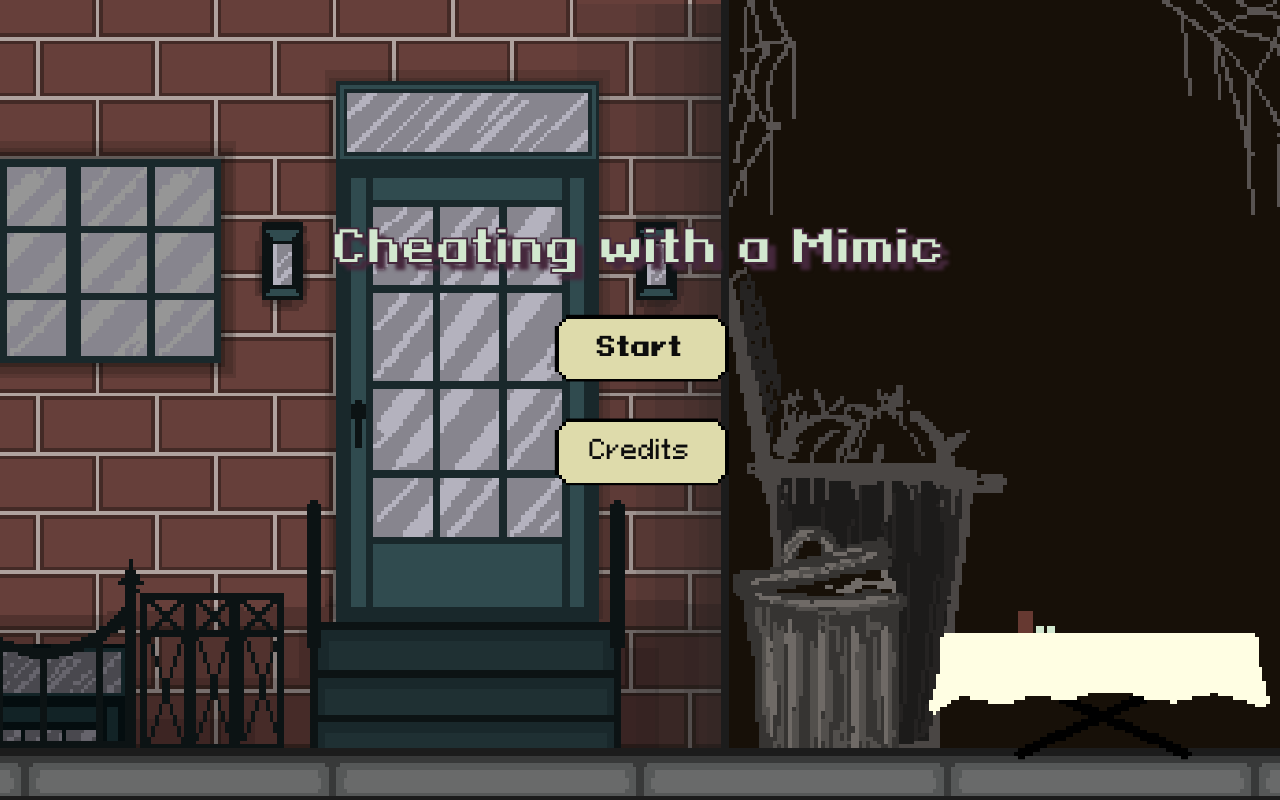
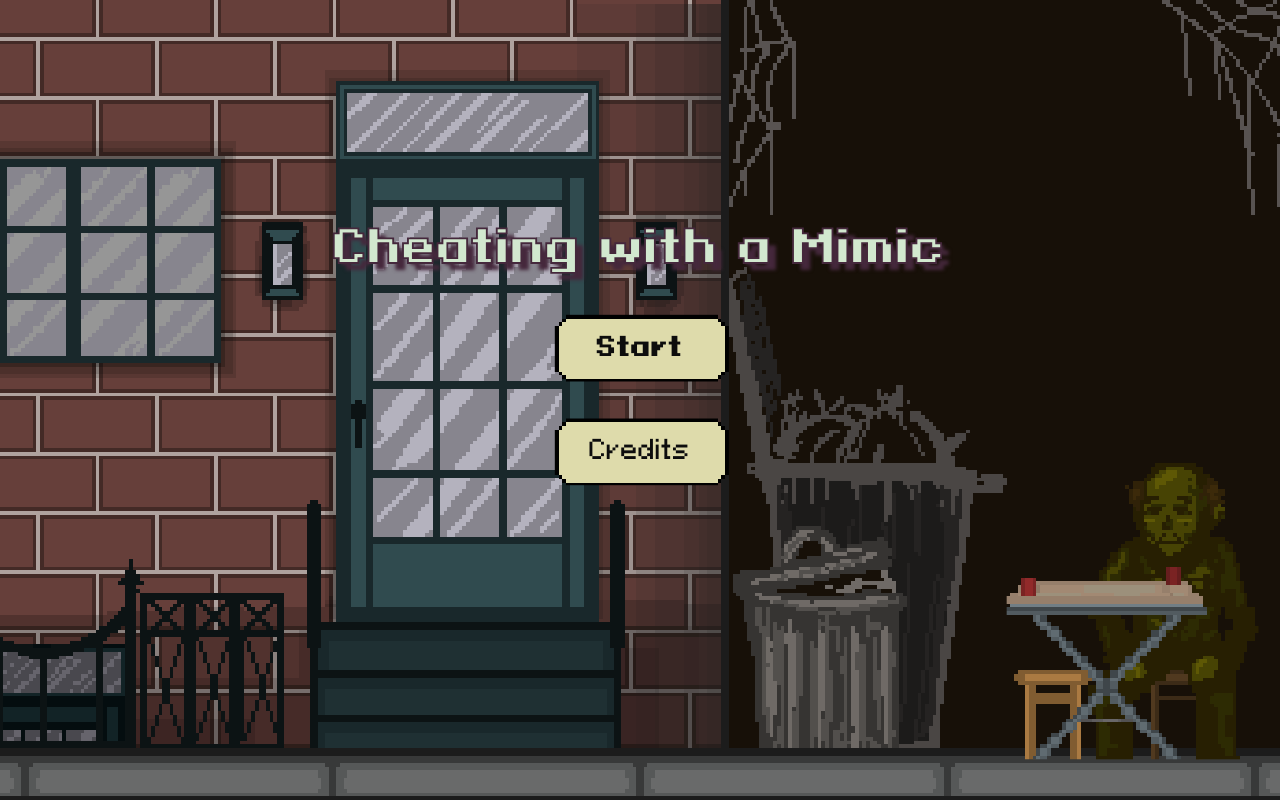
Before and after one commit to realKfiros/cheating-with-a-mimic, a React (Vite) app: page / in a window 1280 px wide. Built offline with nearby package versions, Linux system fonts and the light colour scheme.

Commit message:
clown sprites lolz

```diff
--- a/src/App.tsx
+++ b/src/App.tsx
@@ -1,18 +1,22 @@
-import { useContext, useState, useEffect } from "react";
+import {useContext, useState, useEffect} from "react";
 import reactLogo from "./assets/react.svg";
 import "./App.css";
-import { observer } from "mobx-react-lite";
+import {observer} from "mobx-react-lite";
 import MainMenu from "./components/Menus/MainMenu";
-import { AppContext, StoreProps } from "./store";
-import { GameContext, GameStore } from "./stores/game_store";
-import { GameView } from "./components/game_view";
-import { Dialog } from "./components/dialog";
+import {AppContext, StoreProps} from "./store";
+import {GameContext, GameStore} from "./stores/game_store";
+import {GameView} from "./components/game_view";
+import {Dialog} from "./components/dialog";
 import ButcherMenu from "./components/Menus/ButcherMenu";
 import DeathScreen from "./components/Menus/DeathScreen"
 import PauseMenu from "./components/Menus/PauseMenu";
 import mainBackground from "./assets/Street-BackGround.png";
-import streetTable from "./assets/Stand.png";
-import { css } from "@emotion/react";
+import table from './assets/table_set/table set1.png';
+import clown from './assets/table_set/table set2.png';
+import chair from './assets/table_set/table set3.png';
+import clownChair from './assets/table_set/table set4.png';
+import {css} from "@emotion/react";
+import {TableStage} from "./common";
 
 const styleGameCanvas = css`
 	height: 100vh;
@@ -36,11 +40,28 @@ position: relative;
 		left: 0;
 		z-index: 2;
 	}
+
 	.streetTable {
 		top: 160px;
 		z-index: 3;
+
+		> img {
+			transform: translate(25px, -35px);
+			position: absolute;
 		}
 
+		> .table {
+			z-index: 3;
+		}
+
+		> .clown {
+			z-index: 2;
+		}
+
+		> .chair {
+			z-index: 1;
+		}
+	}
 
 	.ForegroundElements,
 	.backgroundTextureContainer {
@@ -53,66 +74,78 @@ position: relative;
 	}
 `;
 
-const App = observer(() => {
+const App = observer(() =>
+{
 	const [ratio, setRatio] = useState(0);
 	const [currentPage, setCurrentPage] = useState("main_menu");
 	const [backgroundLocation, setBackgroundLocation] = useState(-384);
-  const [gameStore, setGameStore] = useState(new GameStore());
+	const [gameStore] = useState(new GameStore());
 
+	useWindowSize();
 
-
-  const size = useWindowSize();
-  function useWindowSize() {
-    useEffect(() => {
-      function handleResize() {
+	function useWindowSize()
+	{
+		useEffect(() =>
+		{
+			function handleResize()
+			{
 				setRatio(window.innerHeight / 216);
 			}
+
 			window.addEventListener("resize", handleResize);
 			handleResize();
 			return () => window.removeEventListener("resize", handleResize);
 		}, []);
 	}
 
-  useEffect(()=> {
+	useEffect(() =>
+	{
 		gameStore.startLoops();
-  },[]);
+	}, []);
 
 	return (
 		<div className="App">
 			<div className="GameCanvas" css={styleGameCanvas}>
 
-        <div className="backgroundTextureContainer" style={{transform:`scale(${ratio})`}}>
-		  <img className="spriteObject streetTable" style={{left:`${backgroundLocation + 650}px`}} src={streetTable}></img>
-          <img className="spriteObject BackgroundTexture" style={{left:`${backgroundLocation}px`}} src={mainBackground}></img>
+				<div className="backgroundTextureContainer" style={{transform: `scale(${ratio})`}}>
+					<div className="spriteObject streetTable" style={{left: `${backgroundLocation + 650}px`}}>
+						<img className="table" src={table}/>
+						{currentPage == "main_menu" && <img className="clown" src={clown}/>}
+						<img className="chair" src={chair}/>
+						<img className="chair" src={clownChair}/>
 					</div>
-        <div className="ForegroundElements" style={{transform:`scale(${ratio})`}}>
+					<img className="spriteObject BackgroundTexture" style={{left: `${backgroundLocation}px`}} src={mainBackground}/>
+				</div>
+				<div className="ForegroundElements" style={{transform: `scale(${ratio})`}}>
 					{currentPage == "main_menu" && (
 						<MainMenu
-              onStart={() => {
+							onStart={() =>
+							{
 								setCurrentPage("game_view");
 							}}
 						/>
 					)}
 					{currentPage == "death_screen" && (
 						<DeathScreen
-            onStart={() => {
+							onStart={() =>
+							{
 								setCurrentPage("game_view");
 							}}
-            toMain={() => setCurrentPage("main_menu")} ></DeathScreen>
+							toMain={() => setCurrentPage("main_menu")}></DeathScreen>
 					)}
 					<GameContext.Provider value={gameStore}>
 						{currentPage == "butcher_menu" && (
-              <ButcherMenu goBack={() => setCurrentPage("game_view")} />
+							<ButcherMenu goBack={() => setCurrentPage("game_view")}/>
 						)}
 						{currentPage == "game_view" && (
 							<GameView
 								setBackgroundLocation={(location) => setBackgroundLocation(location)}
 								backgroundLocation={backgroundLocation}
-                showButcher={() => {
+								showButcher={() =>
+								{
 									setCurrentPage("butcher_menu");
 								}}
-				showDeathScreen={()=>{setCurrentPage("death_screen");}}
-                pause={() => setCurrentPage("pause_menu")}
+								showDeathScreen={()=>{setCurrentPage("death_screen");}}pause={() => setCurrentPage("pause_menu")}
 							/>
 						)}
 						{currentPage == "pause_menu" && (
@@ -124,7 +157,7 @@ const App = observer(() => {
 					</GameContext.Provider>
 				</div>
 			</div>
-      <Dialog />
+			<Dialog/>
 		</div>
 	);
 });
--- a/src/components/game_view.tsx
+++ b/src/components/game_view.tsx
@@ -207,17 +207,6 @@ export const GameView: FC<GameViewProps> = observer(
       document.addEventListener("keyup", (event) => {
         keyUp(event.key);
       });
-      // autorun(() => {
-      //   console.log("new stage: ", gameStore.tableStage);
-      //   settableStage(gameStore.tableStage);
-      //   if (gameStore.tableStage == TableStage.ASK_BET) {
-      //     askBettingAmount();
-      //     gameStore.setTableStage(TableStage.WAITING_BET);
-      //   } else if (gameStore.tableStage == TableStage.NPC_ROLLING) {
-      //     startRoll();
-      //   } else if (gameStore.tableStage == TableStage.SHOW_WINNER) {
-      //   }
-      // });
       autorun(() => {
         // console.log(gameStore.npcDiceResult);
         let result = gameStore.npcDiceResult;
@@ -418,14 +407,11 @@ export const GameView: FC<GameViewProps> = observer(
       <div css={styleGameView}>
         {gameStore.stage == Stage.TABLE && (
           <div className="tableView" onClick={() => onLeftClick()} onContextMenu={onRightClick}>
-            <img className="spriteObject gameBoard" src={gameBoard}></img>
-            {/* <img className='spriteObject player' src={tablePlayerImage}></img> */}
+            <img className="spriteObject gameBoard" src={gameBoard} />
             {
               diceAnimStage == DiceAnimStage.SHOW_CUP_CONTENT && (
-                <img className="spriteObject showCupContent" src={playerHandUp}></img>
+                <img className="spriteObject showCupContent" src={playerHandUp}/>
               )
-              // <img className='spriteObject showCupContent' src={playerHandDown}></img>
-              // <img className='spriteObject showCupContent' src={tablePlayerImage}></img>
             }
 
             {diceAnimStage == DiceAnimStage.CUP_FLIP && (
```
Lines whose indentation alone changed are shown as unchanged.
